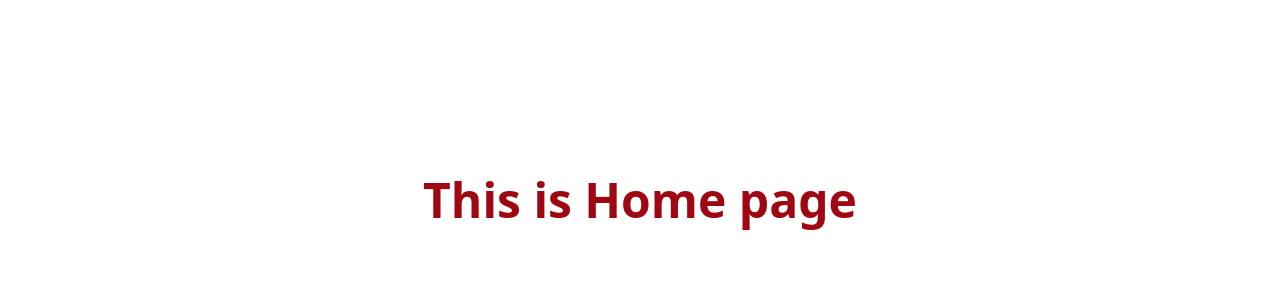
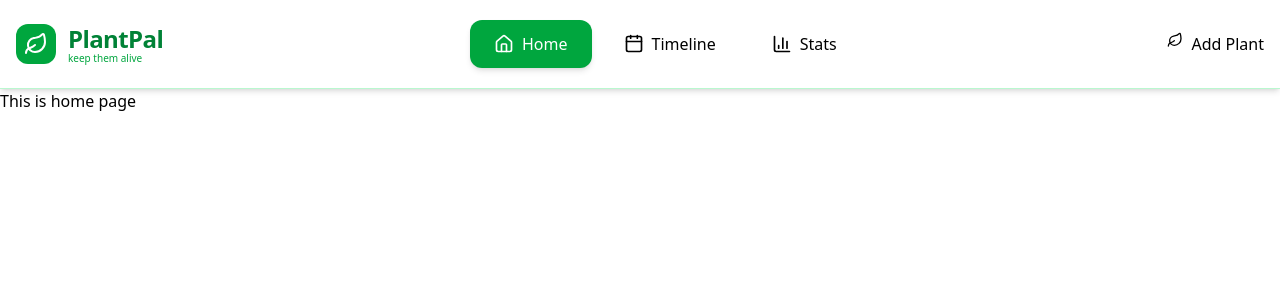
Before and after one commit to toufiqweb/plant-pal, a Next.js app: page / in a window 1280 px wide. Shown: the top 300 px of the page. Built offline with nearby package versions, Linux system fonts and the light colour scheme.

Commit message:
navbar added

```diff
--- a/next.config.mjs
+++ b/next.config.mjs
@@ -2,6 +2,15 @@
 const nextConfig = {
   /* config options here */
   reactCompiler: true,
+  images: {
+    remotePatterns: [
+      {
+        protocol: "https",
+        hostname: "**",
+      },
+
+    ],
+  },
 };
 
 export default nextConfig;
--- a/package.json
+++ b/package.json
@@ -9,13 +9,16 @@
     "lint": "eslint"
   },
   "dependencies": {
+    "lucide-react": "^1.8.0",
     "next": "16.2.4",
     "react": "19.2.4",
-    "react-dom": "19.2.4"
+    "react-dom": "19.2.4",
+    "react-icons": "^5.6.0"
   },
   "devDependencies": {
     "@tailwindcss/postcss": "^4",
     "babel-plugin-react-compiler": "1.0.0",
+    "daisyui": "^5.5.19",
     "eslint": "^9",
     "eslint-config-next": "16.2.4",
     "tailwindcss": "^4"
--- a/src/app/layout.js
+++ b/src/app/layout.js
@@ -1,5 +1,6 @@
 import { Geist, Geist_Mono } from "next/font/google";
 import "./globals.css";
+import NavBar from "@/components/shared/navbar/NavBar";
 
 const geistSans = Geist({
   variable: "--font-geist-sans",
@@ -22,7 +23,10 @@ export default function RootLayout({ children }) {
       lang="en"
       className={`${geistSans.variable} ${geistMono.variable} h-full antialiased`}
     >
-      <body className="min-h-full flex flex-col">{children}</body>
+      <body className="min-h-full flex flex-col">
+        <NavBar />
+        <main className="container mx-auto">{children}</main>
+      </body>
     </html>
   );
 }
--- a/src/app/page.js
+++ b/src/app/page.js
@@ -1,12 +1,11 @@
-import Image from "next/image";
+import Banner from "@/components/homePage/Banner";
+import NavBar from "@/components/shared/navbar/NavBar";
 
 export default function Home() {
   return (
-
     <>
-    <div className="h-[50vh] flex justify-center items-center ">
-      <h1 className=" text-5xl font-bold text-red-800 "> This is Home page</h1>
-    </div>
+      <Banner/>
+      <div> This is home page</div>
     </>
   );
 }
--- /dev/null
+++ b/src/components/homePage/Banner.jsx
@@ -0,0 +1,11 @@
+import React from 'react';
+
+const Banner = () => {
+    return (
+        <div>
+
+        </div>
+    );
+};
+
+export default Banner;
--- /dev/null
+++ b/src/components/shared/navbar/NavBar.jsx
@@ -0,0 +1,130 @@
+"use client";
+
+import Link from "next/link";
+import { usePathname } from "next/navigation";
+import { Leaf, Home, Calendar, BarChart3, Menu } from "lucide-react";
+import { useState } from "react";
+
+export default function NavBar() {
+  const pathname = usePathname();
+  const [isMenuOpen, setIsMenuOpen] = useState(false);
+
+  const navLinks = [
+    { href: "/", label: "Home", icon: Home },
+    { href: "/timeline", label: "Timeline", icon: Calendar },
+    { href: "/stats", label: "Stats", icon: BarChart3 },
+  ];
+
+  return (
+    <nav className="navbar bg-base-100 shadow-md border-b border-green-200 sticky top-0 z-50 py-5">
+      <div className="max-w-7xl mx-auto w-full px-4 flex justify-between items-center">
+        {/* Logo Section */}
+        <div className="navbar-start">
+          <Link
+            href="/"
+            className="flex items-center gap-3 hover:opacity-90 transition"
+          >
+            <div className="w-10 h-10 bg-green-600 rounded-xl flex items-center justify-center">
+              <Leaf className="w-6 h-6 text-white" />
+            </div>
+            <div>
+              <h1 className="text-2xl font-bold text-green-700 tracking-tight">
+                PlantPal
+              </h1>
+              <p className="text-[10px] text-green-600 -mt-1">
+                keep them alive
+              </p>
+            </div>
+          </Link>
+        </div>
+
+        {/* Desktop Navigation */}
+        <div className="navbar-center hidden lg:flex ">
+          <ul className="menu menu-horizontal gap-2 flex justify-between items-center">
+            {navLinks.map(({ href, label, icon: Icon }) => {
+              const isActive = pathname === href;
+              return (
+                <li key={href}>
+                  <Link
+                    href={href}
+                    className={`flex items-center gap-2 px-6 py-3 rounded-xl font-medium transition-all
+                      ${
+                        isActive
+                          ? "bg-green-600 text-white shadow-md"
+                          : "hover:bg-green-100 text-base-content"
+                      }`}
+                  >
+                    <Icon className="w-5 h-5" />
+                    {label}
+                  </Link>
+                </li>
+              );
+            })}
+          </ul>
+        </div>
+
+        {/* Mobile Menu Button + Extra Actions */}
+        <div className="navbar-end flex items-center gap-3">
+          {/* Add Plant Button (visible on all sizes) */}
+          <Link
+            href="/add-plant"
+            className="btn btn-primary btn-sm hidden sm:flex gap-2"
+          >
+            <Leaf className="w-4 h-4" />
+            Add Plant
+          </Link>
+
+          {/* Hamburger for Mobile */}
+          <button
+            onClick={() => setIsMenuOpen(!isMenuOpen)}
+            className="btn btn-ghost btn-circle lg:hidden"
+          >
+            <Menu className="w-6 h-6" />
+          </button>
+        </div>
+      </div>
+
+      {/* Mobile Dropdown Menu */}
+      {isMenuOpen && (
+        <div className="lg:hidden bg-base-100 border-t w-full py-4 shadow-lg">
+          <div className="max-w-7xl mx-auto px-4">
+            <ul className="menu menu-vertical gap-2">
+              {navLinks.map(({ href, label, icon: Icon }) => {
+                const isActive = pathname === href;
+                return (
+                  <li key={href}>
+                    <Link
+                      href={href}
+                      onClick={() => setIsMenuOpen(false)}
+                      className={`flex items-center gap-3 py-4 px-6 rounded-2xl font-medium text-lg
+                        ${
+                          isActive
+                            ? "bg-green-600 text-white"
+                            : "hover:bg-green-50"
+                        }`}
+                    >
+                      <Icon className="w-6 h-6" />
+                      {label}
+                    </Link>
+                  </li>
+                );
+              })}
+
+              {/* Mobile Add Plant Button */}
+              <li className="mt-4">
+                <Link
+                  href="/add-plant"
+                  onClick={() => setIsMenuOpen(false)}
+                  className="btn btn-primary w-full flex gap-2 justify-center"
+                >
+                  <Leaf className="w-5 h-5" />
+                  Add New Plant
+                </Link>
+              </li>
+            </ul>
+          </div>
+        </div>
+      )}
+    </nav>
+  );
+}
```
Also changed, not shown: 1 other file (tests, documents, lock files or other folders).
